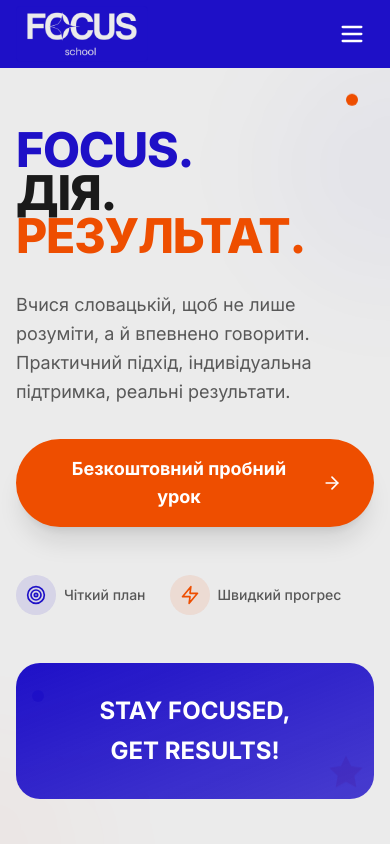
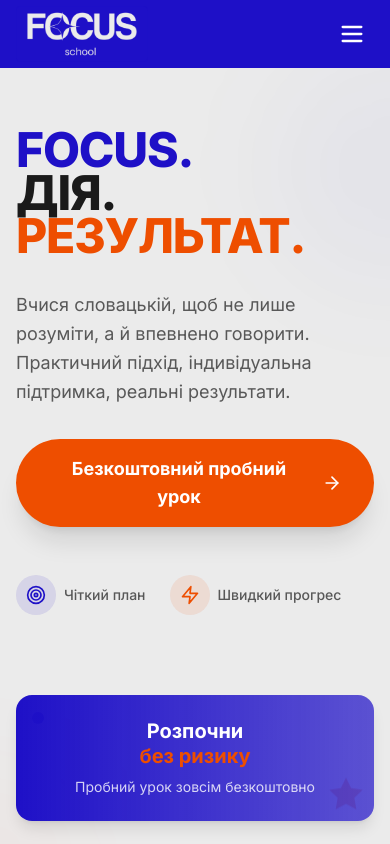
Before and after one commit to ruslan-mustafaev/fokus-sk-school, a React (Vite) app: page / in a window 390 px wide. Shown: the top 844 px of the page. Built offline with nearby package versions, Linux system fonts and the light colour scheme.

Commit message:
Updated HeroSection.tsx

```diff
--- a/src/components/HeroSection.tsx
+++ b/src/components/HeroSection.tsx
@@ -70,7 +70,6 @@ export default function HeroSection() {
         <div className="absolute bottom-40 lg:bottom-1/4 left-8 lg:left-20 w-3 h-3 bg-brand-blue rounded-full animate-float" style={{ animationDelay: '3s' }} />
 
         {/* Дополнительные элементы для мобильной версии */}
-        <div className="lg:hidden absolute top-24 right-8 w-3 h-3 bg-brand-orange rounded-full animate-float" style={{ animationDelay: '1.5s' }} />
         <svg className="lg:hidden absolute bottom-20 right-6 w-10 h-10 text-brand-orange/30 animate-float" style={{ animationDelay: '2s' }} viewBox="0 0 24 24" fill="currentColor">
           <path d="M12 2L15.09 8.26L22 9.27L17 14.14L18.18 21.02L12 17.77L5.82 21.02L7 14.14L2 9.27L8.91 8.26L12 2Z" />
         </svg>
@@ -164,10 +163,13 @@ export default function HeroSection() {
             </div>
           </div>
 
-          <div className="lg:hidden relative">
-            <div className="bg-gradient-to-br from-brand-blue to-brand-blue/80 rounded-3xl p-8 text-white text-center">
-              <p className="text-2xl font-bold mb-2">STAY FOCUSED,</p>
-              <p className="text-2xl font-bold">GET RESULTS!</p>
+          <div className="lg:hidden relative mt-8">
+            <div className="bg-gradient-to-r from-brand-blue to-brand-blue/70 rounded-2xl p-6 text-white text-center shadow-lg">
+              <p className="text-xl font-bold leading-tight">
+                <span className="block">Розпочни</span>
+                <span className="block text-brand-orange">без ризику</span>
+              </p>
+              <p className="text-sm mt-2 text-white/80">Пробний урок зовсім безкоштовно</p>
             </div>
           </div>
         </div>
```
